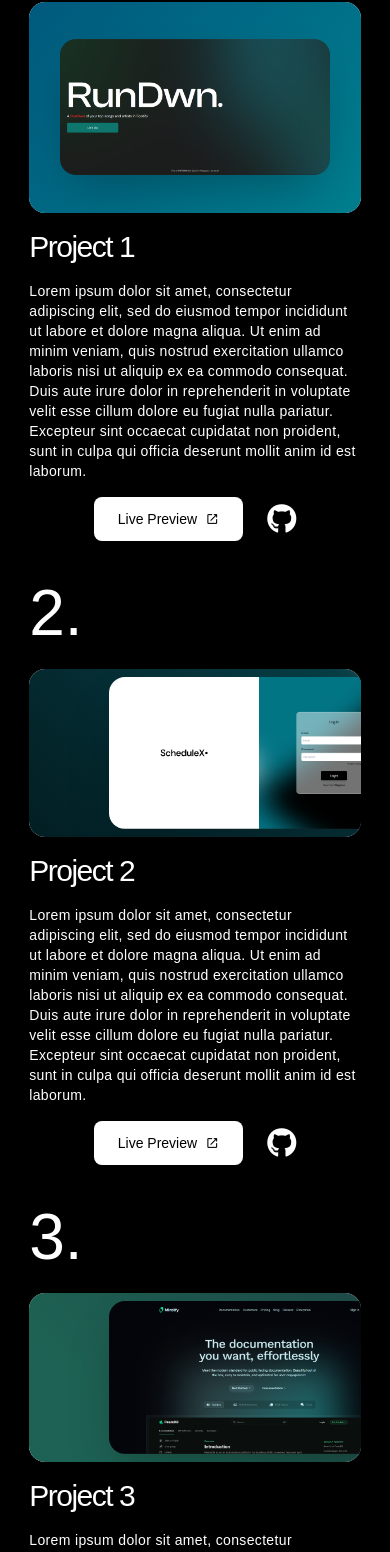
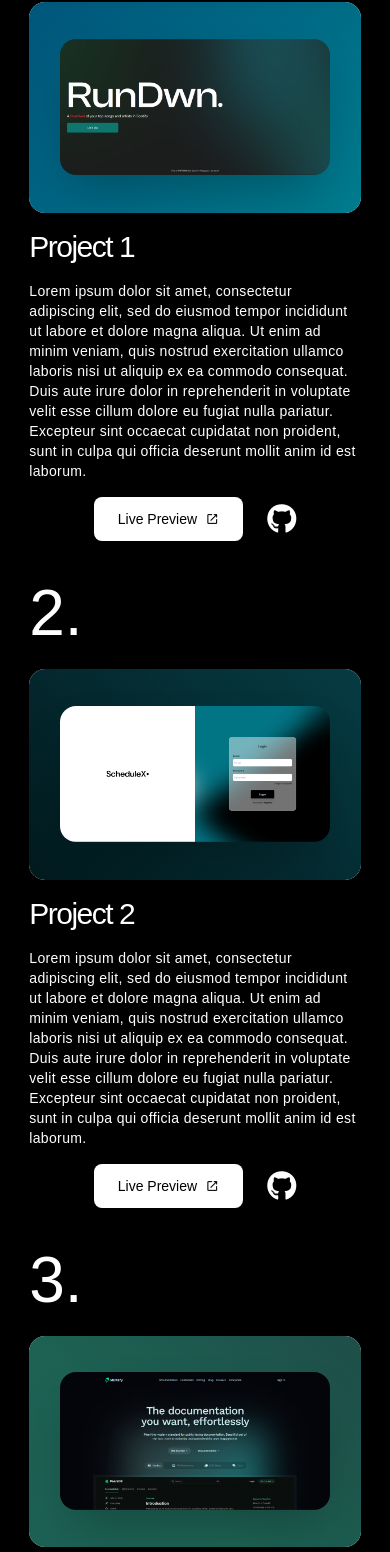
Before and after one commit to ikenna-nwobodo/scroll, a React (Create React App) app: page / in a window 390 px wide. Shown: the part 1830-3382 px from the top of the page. Built offline with nearby package versions, Linux system fonts and the light colour scheme.

Commit message:
Add gsap and ScrollTrigger to Projects.jsx. Update CSS for Footer.jsx and Projects.jsx.

```diff
--- a/package.json
+++ b/package.json
@@ -3,9 +3,11 @@
   "version": "0.1.0",
   "private": true,
   "dependencies": {
+    "@gsap/react": "^2.1.0",
     "@testing-library/jest-dom": "^5.17.0",
     "@testing-library/react": "^13.4.0",
     "@testing-library/user-event": "^13.5.0",
+    "gsap": "^3.12.5",
     "react": "^18.2.0",
     "react-dom": "^18.2.0",
     "react-headroom": "^3.2.1",
--- a/src/index.css
+++ b/src/index.css
@@ -6,6 +6,9 @@
 @import url("https://fonts.googleapis.com/css2?family=Bebas+Neue&family=Courier+Prime:ital,wght@0,400;0,700;1,400;1,700&family=Cute+Font&family=Plus+Jakarta+Sans:ital,wght@0,200..800;1,200..800&display=swap");
 * {
   transition: all ease-in-out 400ms;
+}
+::-webkit-scrollbar {
+  display: none;
 }
 body {
   margin: 0;
--- a/src/views/Footer.jsx
+++ b/src/views/Footer.jsx
@@ -2,33 +2,33 @@ import React from "react";
 
 function Footer() {
   return (
-    <div className="text-black p-4 z-30 relative flex flex-col gap-4 justify-center items-center h-[20vh] bg-white w-[90%] rounded-t-2xl">
+    <div className="text-black p-4 z-30 relative flex flex-col gap-4 justify-center items-center h-[40vh] bg-white w-[90%] rounded-t-2xl">
       <p className="heading md:text-[5rem] text-center text-6xl w-full tracking-tighter capitalize font-medium mb-8">
         Contact Me.
       </p>
       <div className="flex w-10/12 md:w-5/12 justify-between">
-        <a href="/" target="_blank">
+        <a href="/" target="_blank" className="hover:-translate-y-1">
           <img
             src={require("../assets/images/logos/Mail.png")}
             alt="Mail"
             className="w-[30px] md:w-[50px]"
           />
         </a>
-        <a href="/" target="_blank">
+        <a href="/" target="_blank" className="hover:-translate-y-1">
           <img
             src={require("../assets/images/logos/Behance.png")}
             alt="Mail"
             className="w-[30px] md:w-[50px]"
           />
         </a>
-        <a href="/" target="_blank">
+        <a href="/" target="_blank" className="hover:-translate-y-1">
           <img
             src={require("../assets/images/logos/git.png")}
             alt="Mail"
             className="w-[30px] md:w-[50px]"
           />
         </a>
-        <a href="/" target="_blank">
+        <a href="/" target="_blank" className="hover:-translate-y-1">
           <img
             src={require("../assets/images/logos/linkedin.png")}
             alt="Mail"
--- a/src/views/Projects.jsx
+++ b/src/views/Projects.jsx
@@ -1,14 +1,33 @@
 import React from "react";
+import gsap from "gsap";
+import { ScrollTrigger } from "gsap/all";
 
 function Projects() {
+  gsap.registerPlugin(ScrollTrigger);
+  // let tl = gsap.timeline({
+  //   scrollTrigger: {
+  //     trigger: ".project-container",
+  //     start: "top top",
+  //     end: "bottom bottom",
+  //     scrub: true,
+  //     markers: true,
+  //     pin: ".projects",
+  //     anticipatePin: 1,
+  //   },
+  // });
+
+  // tl.from(".project-1", { xPercent: -100 })
+  //   .from(".project-2", { xPercent: 100 })
+  //   .from(".project-3", { yPercent: -100 });
+
   return (
-    <div className="bg-black min-h-[110vh] h-max w-full z-30 text-white grid place-items-center">
-      <div className="w-[85%] flex flex-col gap-10 items-center min-h-[80vh] h-max mb-[10vh]">
+    <div className="min-h-[110vh] bg-black h-max w-full z-30 text-white grid place-items-center">
+      <div className="project-container w-[85%] flex flex-col gap-10 items-center min-h-[80vh] h-max mb-[10vh]">
         <p className="heading md:text-[5rem] text-6xl w-full tracking-tighter capitalize font-medium mb-8">
           Projects
         </p>
-        <div className="flex flex-col gap-8 md:gap-20">
-          <div className="flex flex-col md:flex-row gap-4 md:gap-8 w-full">
+        <div className="projects flex flex-col gap-8 md:gap-20">
+          <div className="project-1 flex flex-col md:flex-row gap-4 md:gap-8 w-full relative">
             <p className="text-[4rem] md:text-[8rem] heading leading-tight">
               1.
             </p>
@@ -57,17 +76,17 @@ function Projects() {
               </div>
             </div>
           </div>
-          <div className="flex flex-col md:flex-row gap-4 md:gap-8 w-full">
+          <div className="project-2 flex flex-col md:flex-row gap-4 md:gap-8 w-full">
             <p className="text-[4rem] md:text-[8rem] heading leading-tight">
               2.
             </p>
             <div className="md:flex md:gap-14">
-              <div className="flex-1 flex justify-center items-center h-[20vh] md:h-[40vh] rounded-2xl shadow-sm bg-white relative overflow-hidden">
-                <div className="ferr h-full w-full"></div>
+              <div className="flex-1 flex justify-center items-center h-[25vh] md:h-[40vh] rounded-2xl shadow-sm bg-white relative overflow-hidden">
+                <div className="absolute ferr h-full w-full"></div>
                 <img
                   src={require("../assets/images/sx.png")}
                   alt=""
-                  className="absolute left-20 md:left-40 rounded-2xl shadow-2xl w-[300px] md:w-[500px]"
+                  className="md:absolute z-30 md:left-40 rounded-2xl shadow-2xl w-[270px] md:w-[500px]"
                 />
               </div>
               <div className="relative mt-4 md:mt-0 w-full md:w-5/12 flex flex-col gap-4 md:gap-8">
@@ -106,17 +125,17 @@ function Projects() {
               </div>
             </div>
           </div>
-          <div className="flex flex-col md:flex-row gap-4 md:gap-8 w-full">
+          <div className="project-3 flex flex-col md:flex-row gap-4 md:gap-8 w-full">
             <p className="text-[4rem] md:text-[8rem] heading leading-tight">
               3.
             </p>
             <div className="md:flex md:gap-14">
-              <div className="flex-1 flex justify-center items-center h-[20vh] md:h-[40vh] rounded-2xl shadow-sm bg-white relative overflow-hidden">
-                <div className="def h-full w-full"></div>
+              <div className="flex-1 flex justify-center items-center h-[25vh] md:h-[40vh] rounded-2xl shadow-sm bg-white relative overflow-hidden">
+                <div className="absolute def h-full w-full"></div>
                 <img
                   src={require("../assets/images/mt.png")}
                   alt=""
-                  className="absolute left-20 md:left-40 rounded-2xl shadow-2xl w-[300px] md:w-[500px]"
+                  className="md:absolute z-30 md:left-40 rounded-2xl shadow-2xl w-[270px] md:w-[500px]"
                 />
               </div>
               <div className="relative mt-4 md:mt-0 w-full md:w-5/12 flex flex-col gap-4 md:gap-8">
```
Also changed, not shown: 1 other file (tests, documents, lock files or other folders).
